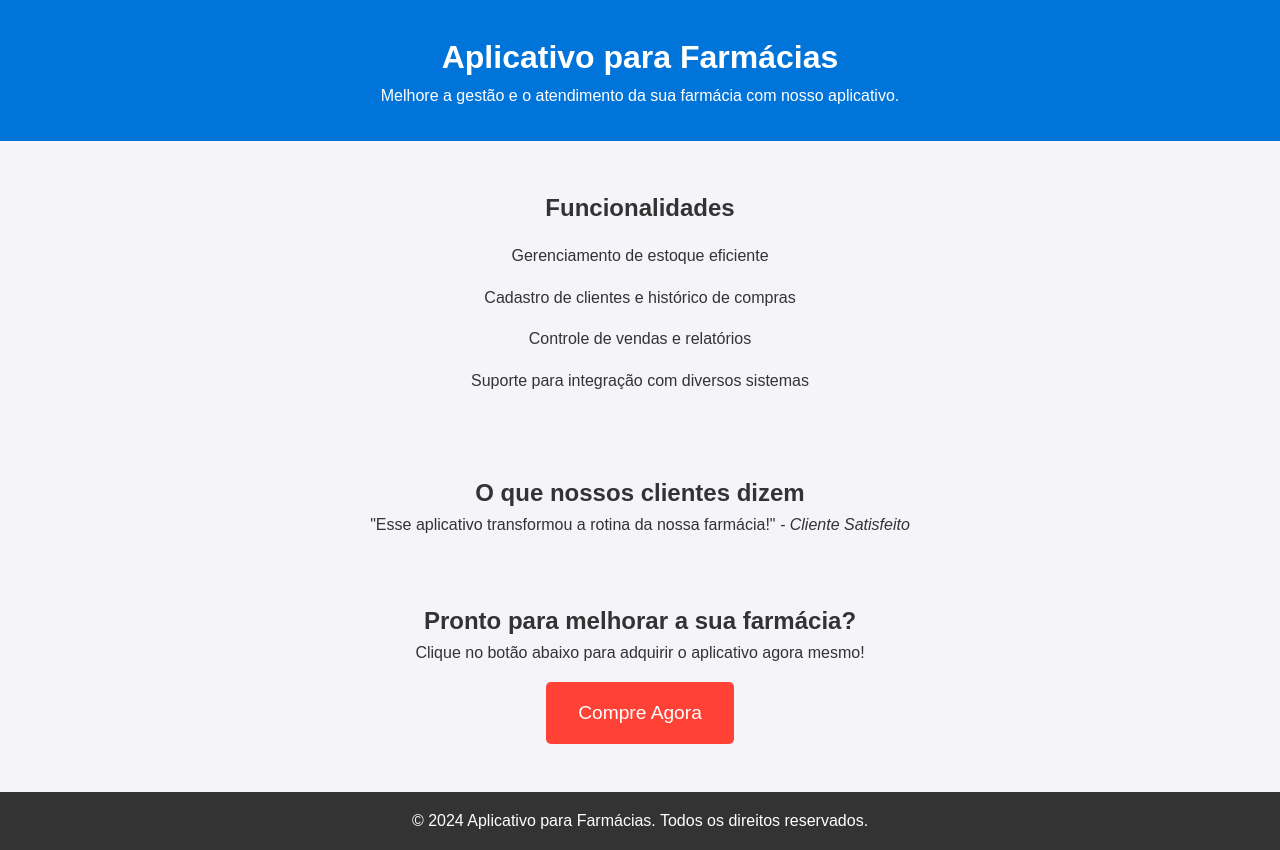
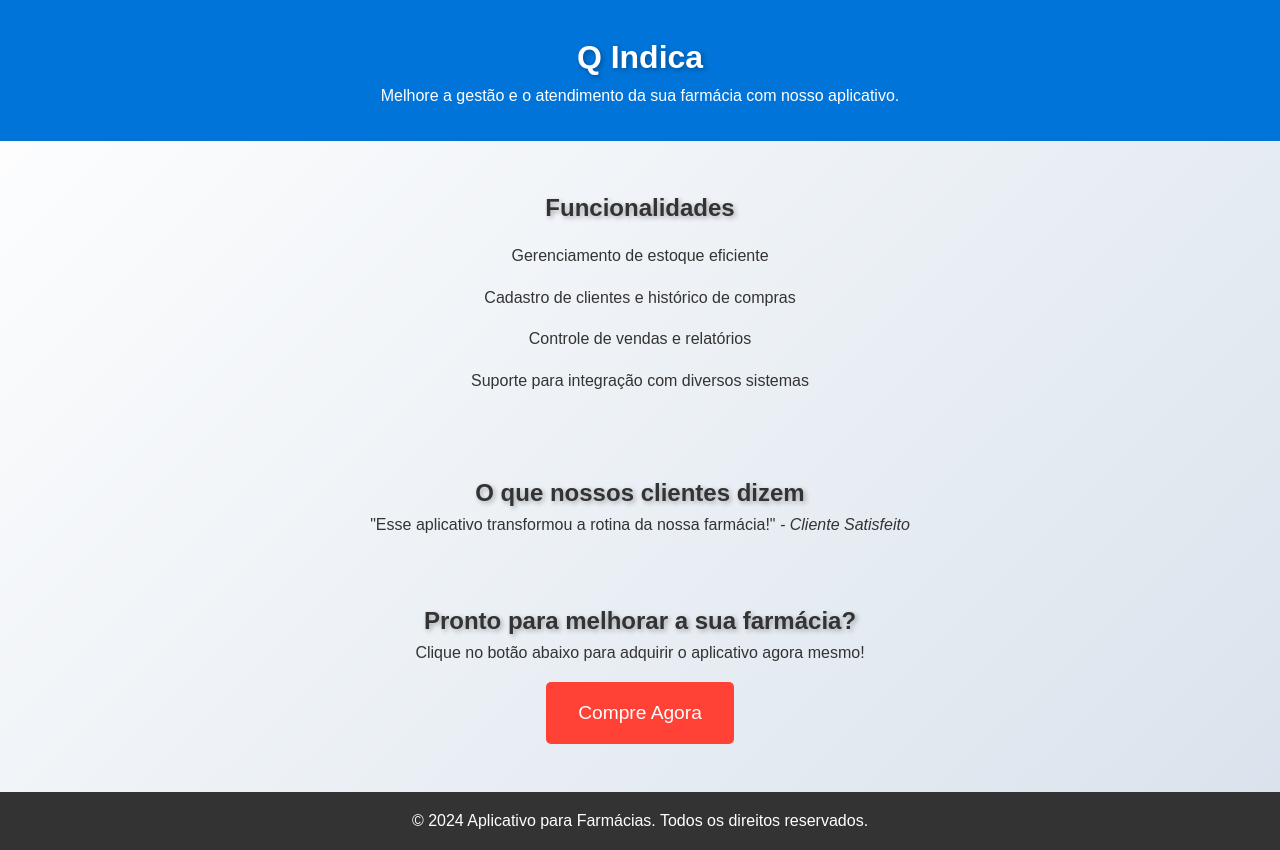
Before and after one commit to Jv-Quintino/Site_Qindica, a plain HTML site: page index.html in a window 1280 px wide. Drawn offline with Linux system fonts and the light colour scheme.

Commit message:
Atualização de desenvolvimento

```diff
--- a/index.html
+++ b/index.html
@@ -3,13 +3,13 @@
 <head>
     <meta charset="UTF-8">
     <meta name="viewport" content="width=device-width, initial-scale=1.0">
-    <title>Aplicativo para Farmácias - Compre Agora!</title>
+    <title> Q Indica - Aplicativo para Farmácias - Compre Agora!</title>
     <link rel="stylesheet" href="style.css">
 </head>
 <body>
     <!-- Cabeçalho -->
     <header>
-        <h1>Aplicativo para Farmácias</h1>
+        <h1>Q Indica</h1>
         <p>Melhore a gestão e o atendimento da sua farmácia com nosso aplicativo.</p>
     </header>
 
--- a/style.css
+++ b/style.css
@@ -7,8 +7,19 @@
 body {
     font-family: Arial, sans-serif;
     background-color: #f4f4f9;
+    background: linear-gradient(135deg, #ffffff, #d9e2ec);
     color: #333;
     line-height: 1.6;
+}
+
+h1 {
+    color: var(--primary-color);
+    text-shadow: 2px 2px 5px rgba(0, 0, 0, 0.3);
+}
+
+h2 {
+    color: var(--primary-color);
+    text-shadow: 2px 2px 5px rgba(0, 0, 0, 0.3);
 }
 
 header {
@@ -47,7 +58,9 @@ section {
 }
 
 #cta .btn:hover {
-    background-color: #ff851b;
+    background-color: #22f30f;
+    transform: scale(1.15);
+    transition: transform 0.2s;
 }
 
 footer {
```
Also changed, not shown: thankyou.html (+3 -3 lines), 1 other file.
